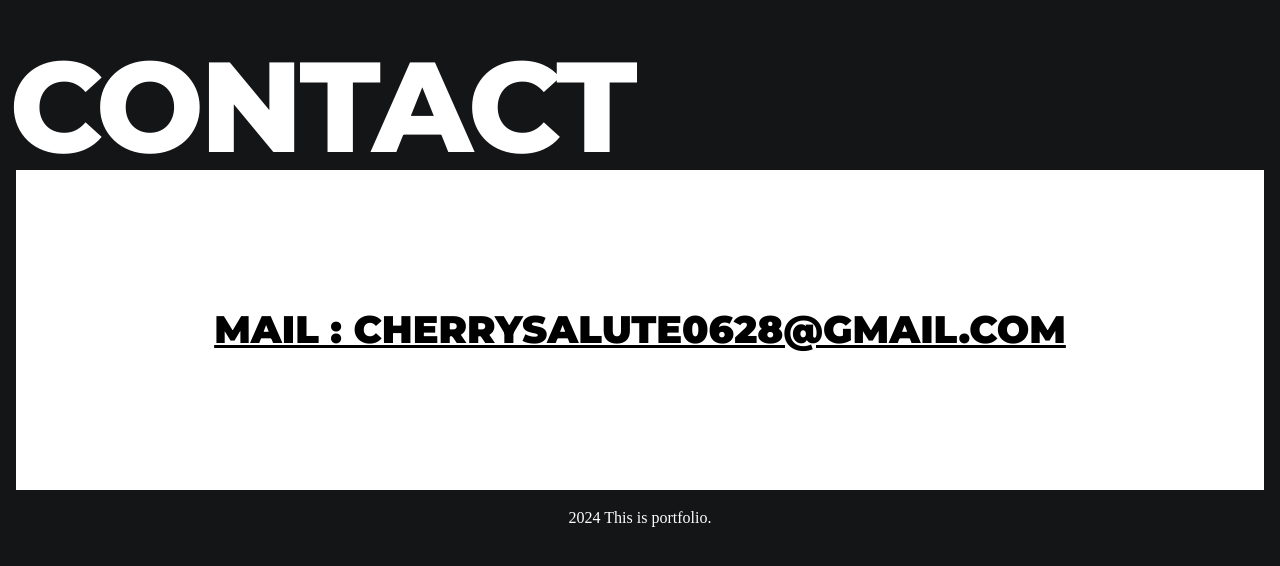
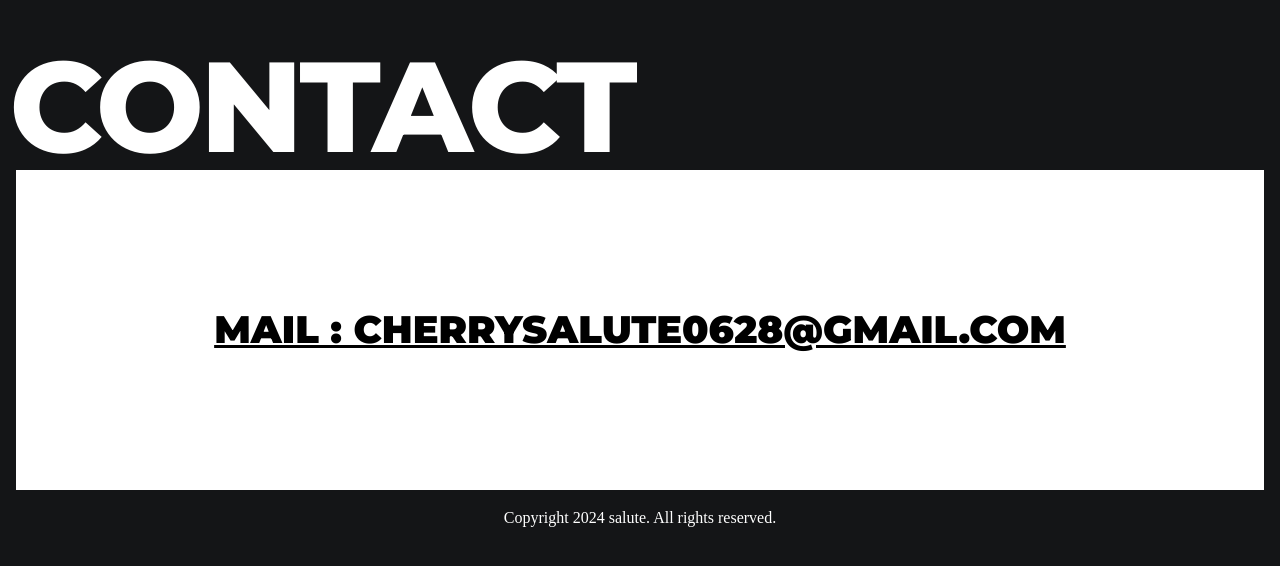
Before and after one commit to CherrySalute/Portfolio, a Vue app: page / in a window 1280 px wide. Shown: the part 4614-5180 px from the top of the page. Built offline with nearby package versions, Linux system fonts and the light colour scheme; a small style sheet from the web is missing; a web font is replaced by a local one.

Commit message:
footer 수정

```diff
--- a/src/components/FooterSection.vue
+++ b/src/components/FooterSection.vue
@@ -2,7 +2,7 @@
     <footer id="footer" role="contentinfo">
         <div class="footer__inner">
             <div class="footer__text">
-                2024 This is portfolio.
+                Copyright 2024 salute. All rights reserved.
             </div>
         </div>
     </footer>
```
